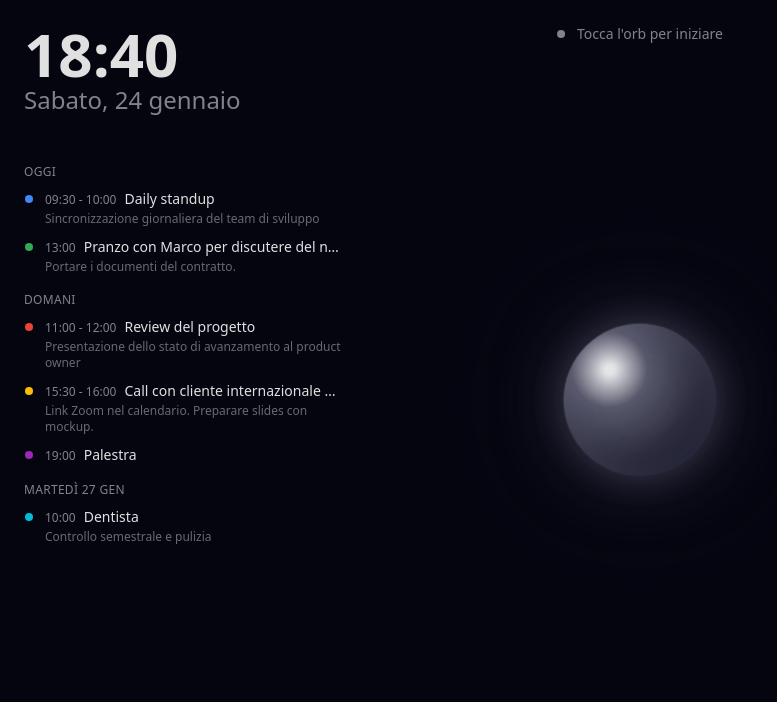
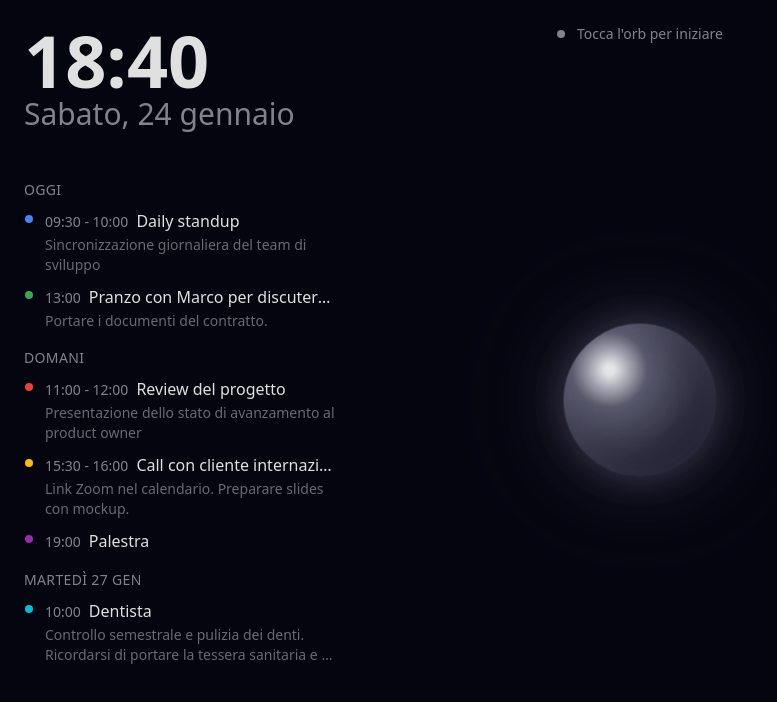
Before and after one commit to CodingMyke/jarvis_ts, a Next.js app: page / in a window 1280 px wide. Shown: the top 702 px of the page, without its empty margins (0-777 px from the left). Built offline with nearby package versions, Linux system fonts and the light colour scheme.

Commit message:
fix apertura elemento calendario

```diff
--- a/app/components/atoms/EventItem.tsx
+++ b/app/components/atoms/EventItem.tsx
@@ -93,6 +93,7 @@ export function EventItem({ event, isExpanded, onToggle }: EventItemProps) {
   return (
     <div
       ref={containerRef}
+      data-event-id={event.id}
       className={`
         event-item-container cursor-pointer select-none
         rounded-xl
@@ -129,7 +130,7 @@ export function EventItem({ event, isExpanded, onToggle }: EventItemProps) {
               className={`
                 shrink-0 text-muted
                 transition-all duration-(--transition-medium) ease-(--easing-smooth)
-                ${isExpanded ? "text-sm font-medium" : "text-xs"}
+                ${isExpanded ? "text-base font-medium" : "text-sm"}
               `}
             >
               {event.time}
@@ -139,7 +140,7 @@ export function EventItem({ event, isExpanded, onToggle }: EventItemProps) {
               className={`
                 text-foreground
                 transition-all duration-(--transition-medium) ease-(--easing-smooth)
-                ${isExpanded ? "text-base font-semibold" : "text-sm truncate"}
+                ${isExpanded ? "text-lg font-semibold" : "text-base truncate"}
               `}
             >
               {event.title}
@@ -152,7 +153,7 @@ export function EventItem({ event, isExpanded, onToggle }: EventItemProps) {
               className={`
                 text-muted/80
                 transition-all duration-(--transition-medium) ease-(--easing-smooth)
-                ${isExpanded ? "mt-3 text-sm line-clamp-none" : "mt-0.5 text-xs line-clamp-2"}
+                ${isExpanded ? "mt-3 text-base line-clamp-none" : "mt-0.5 text-sm line-clamp-2"}
               `}
             >
               {event.description}
@@ -168,7 +169,7 @@ export function EventItem({ event, isExpanded, onToggle }: EventItemProps) {
             `}
           >
             {event.location && (
-              <div className="flex items-center gap-2 text-xs text-muted/70 mb-1">
+              <div className="flex items-center gap-2 text-sm text-muted/70 mb-1">
                 <svg
                   className="w-3.5 h-3.5"
                   fill="none"
@@ -193,7 +194,7 @@ export function EventItem({ event, isExpanded, onToggle }: EventItemProps) {
             )}
 
             {event.attendees && event.attendees.length > 0 && (
-              <div className="flex items-center gap-2 text-xs text-muted/70">
+              <div className="flex items-center gap-2 text-sm text-muted/70">
                 <svg
                   className="w-3.5 h-3.5"
                   fill="none"
--- a/app/components/molecules/DayEvents.tsx
+++ b/app/components/molecules/DayEvents.tsx
@@ -36,7 +36,7 @@ export function DayEvents({ data, expandedEventId, onToggleEvent }: DayEventsPro
 
   return (
     <div className="space-y-2">
-      <h3 className="text-xs font-medium uppercase tracking-wide text-muted">
+      <h3 className="text-sm font-medium uppercase tracking-wide text-muted">
         {formatDayLabel(date)}
       </h3>
       <div className="space-y-2">
--- a/app/components/organisms/UpcomingEvents.tsx
+++ b/app/components/organisms/UpcomingEvents.tsx
@@ -1,8 +1,47 @@
 "use client";
 
-import { useState, useCallback, useMemo } from "react";
+import { useState, useCallback, useMemo, useRef, useEffect } from "react";
 import { DayEvents, type DayEventsData } from "@/app/components/molecules/DayEvents";
-import type { CalendarEvent } from "@/app/components/atoms/EventItem";
+
+// Stima l'altezza extra necessaria quando un evento si espande
+const EXPANSION_HEIGHT_ESTIMATE = 180; // px - copre descrizione lunga + location + attendees + padding
+
+function useEventsScroll(expandedEventId: string | null) {
+  const containerRef = useRef<HTMLDivElement>(null);
+  const contentRef = useRef<HTMLDivElement>(null);
+  const [scrollOffset, setScrollOffset] = useState(0);
+
+  useEffect(() => {
+    // Se nessun evento è espanso, torna a offset 0
+    if (!expandedEventId) {
+      setScrollOffset(0);
+      return;
+    }
+
+    if (!containerRef.current || !contentRef.current) return;
+
+    // Calcola immediatamente
+    const expandedElement = contentRef.current.querySelector(
+      `[data-event-id="${expandedEventId}"]`
+    ) as HTMLElement | null;
+
+    if (!expandedElement) return;
+
+    const container = containerRef.current;
+    const containerRect = container.getBoundingClientRect();
+    const elementRect = expandedElement.getBoundingClientRect();
+
+    // Calcola quanto spazio servirà: posizione attuale + altezza stimata espansione
+    const estimatedFinalBottom = elementRect.bottom + EXPANSION_HEIGHT_ESTIMATE;
+    const overflow = estimatedFinalBottom - containerRect.bottom;
+
+    if (overflow > 0) {
+      setScrollOffset(overflow);
+    }
+  }, [expandedEventId]);
+
+  return { containerRef, contentRef, scrollOffset };
+}
 
 // Crea una data stabile (solo giorno, senza ore/minuti/secondi)
 function createStableDate(daysOffset: number = 0): Date {
@@ -79,7 +118,8 @@ function useFakeEvents(): DayEventsData[] {
             title: "Dentista",
             time: "10:00",
             color: "#00bcd4",
-            description: "Controllo semestrale e pulizia",
+            description: "Controllo semestrale e pulizia dei denti. Ricordarsi di portare la tessera sanitaria e i referti delle ultime radiografie panoramiche. Chiedere al dottore informazioni sulla possibilità di installare un apparecchio invisibile per correggere il leggero disallineamento dei denti anteriori.",
+            location: "Studio Dentistico Bianchi",
           },
         ],
       },
@@ -92,6 +132,7 @@ function useFakeEvents(): DayEventsData[] {
 export function UpcomingEvents() {
   const days = useFakeEvents();
   const [expandedEventId, setExpandedEventId] = useState<string | null>(null);
+  const { containerRef, contentRef, scrollOffset } = useEventsScroll(expandedEventId);
 
   const handleToggleEvent = useCallback((eventId: string) => {
     setExpandedEventId((current) => (current === eventId ? null : eventId));
@@ -99,8 +140,22 @@ export function UpcomingEvents() {
 
   if (days.length === 0) return null;
 
+  const isScrolled = scrollOffset > 0;
+
   return (
-    <div className="mt-12 max-w-xs space-y-4">
+    <div
+      ref={containerRef}
+      className={`
+        mt-12 max-w-xs
+        max-h-[calc(100vh-220px)] overflow-hidden
+        ${isScrolled ? "events-fade-top" : ""}
+      `}
+    >
+      <div
+        ref={contentRef}
+        className="space-y-4 pr-2 transition-transform duration-500 ease-[cubic-bezier(0.22,1,0.36,1)]"
+        style={{ transform: `translateY(-${scrollOffset}px)` }}
+      >
         {days.map((dayData) => (
           <DayEvents
             key={dayData.date.toISOString()}
@@ -110,5 +165,6 @@ export function UpcomingEvents() {
           />
         ))}
       </div>
+    </div>
   );
 }
--- a/app/globals.css
+++ b/app/globals.css
@@ -109,6 +109,12 @@ body {
 .chat-fade-top {
   mask-image: linear-gradient(to bottom, transparent 0%, black 30%);
   -webkit-mask-image: linear-gradient(to bottom, transparent 0%, black 30%);
+}
+
+/* Fade top effect for events list when scrolled */
+.events-fade-top {
+  mask-image: linear-gradient(to bottom, transparent 0%, black 15%);
+  -webkit-mask-image: linear-gradient(to bottom, transparent 0%, black 15%);
 }
 
 /* Orb animations - usa filter invece di transform per non interferire */
--- a/app/page.tsx
+++ b/app/page.tsx
@@ -89,8 +89,8 @@ export default function ChatbotPage() {
       <div className="flex items-center justify-between">
         {/* Date/Time & Events - Left */}
         <div className="flex flex-col">
-          <span className="text-6xl font-semibold text-foreground">{time}</span>
-          <span className="text-2xl text-muted">{day}, {date}</span>
+          <span className="text-7xl font-semibold text-foreground">{time}</span>
+          <span className="text-3xl text-muted">{day}, {date}</span>
           <UpcomingEvents />
         </div>
 
```
Lines whose indentation alone changed are shown as unchanged.
